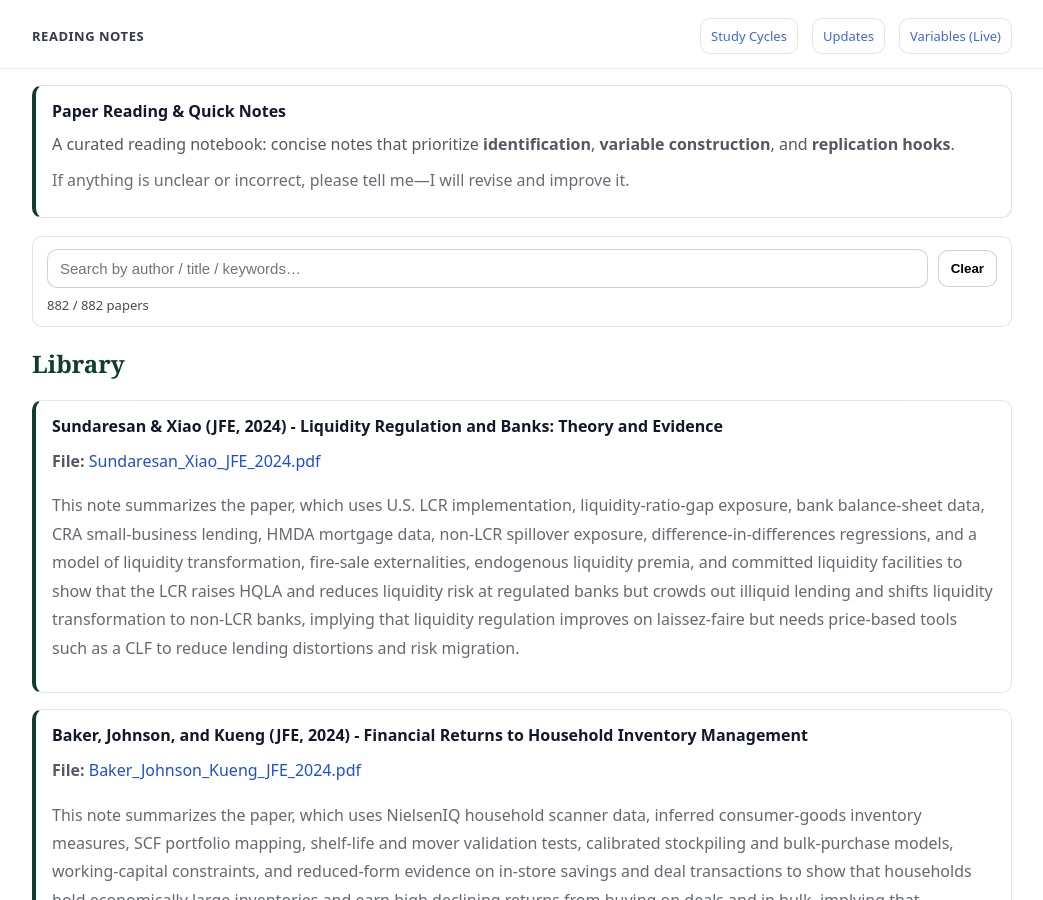
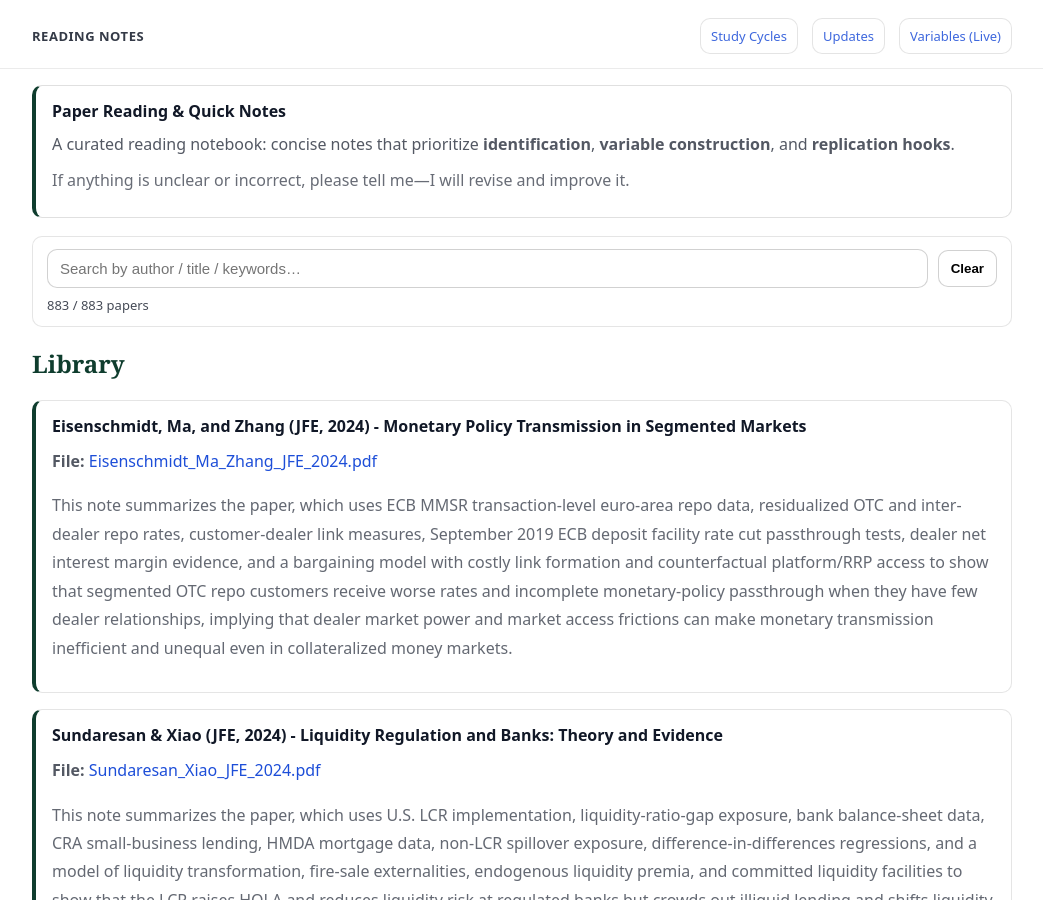
Before and after one commit to yaxinzn/study-archive, a Jekyll site: the page built from reading/index.md, in a window 1280 px wide and 900 px high. Shown: the whole window, without its empty margins (118-1161 px from the left). Built offline with Jekyll 4.4.1, drawn with Linux system fonts in a browser that asks for light colours.

Commit message:
Reading: add/update Eisenschmidt_Ma_Zhang_JFE_2024.pdf

```diff
--- a/_data/reading.yml
+++ b/_data/reading.yml
@@ -1,3 +1,7 @@
+- title: "Eisenschmidt, Ma, and Zhang (JFE, 2024) - Monetary Policy Transmission in Segmented Markets"
+  file: "Eisenschmidt_Ma_Zhang_JFE_2024.pdf"
+  desc: "This note summarizes the paper, which uses ECB MMSR transaction-level euro-area repo data, residualized OTC and inter-dealer repo rates, customer-dealer link measures, September 2019 ECB deposit facility rate cut passthrough tests, dealer net interest margin evidence, and a bargaining model with costly link formation and counterfactual platform/RRP access to show that segmented OTC repo customers receive worse rates and incomplete monetary-policy passthrough when they have few dealer relationships, implying that dealer market power and market access frictions can make monetary transmission inefficient and unequal even in collateralized money markets."
+
 - title: "Sundaresan & Xiao (JFE, 2024) - Liquidity Regulation and Banks: Theory and Evidence"
   file: "Sundaresan_Xiao_JFE_2024.pdf"
   desc: "This note summarizes the paper, which uses U.S. LCR implementation, liquidity-ratio-gap exposure, bank balance-sheet data, CRA small-business lending, HMDA mortgage data, non-LCR spillover exposure, difference-in-differences regressions, and a model of liquidity transformation, fire-sale externalities, endogenous liquidity premia, and committed liquidity facilities to show that the LCR raises HQLA and reduces liquidity risk at regulated banks but crowds out illiquid lending and shifts liquidity transformation to non-LCR banks, implying that liquidity regulation improves on laissez-faire but needs price-based tools such as a CLF to reduce lending distortions and risk migration."
```
Also changed, not shown: 1 other file.
